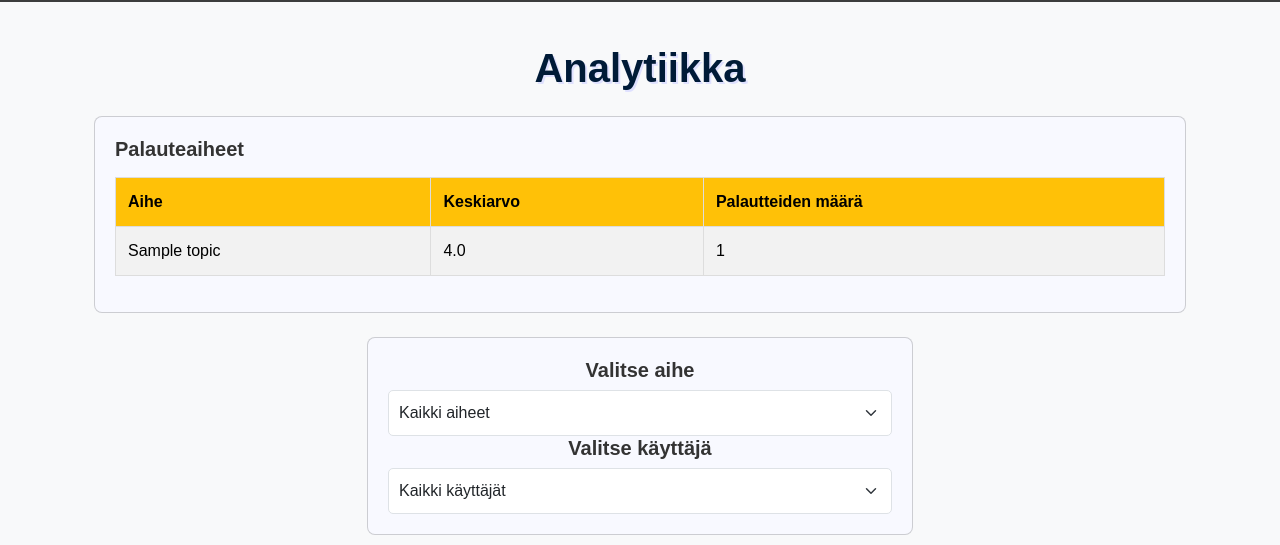
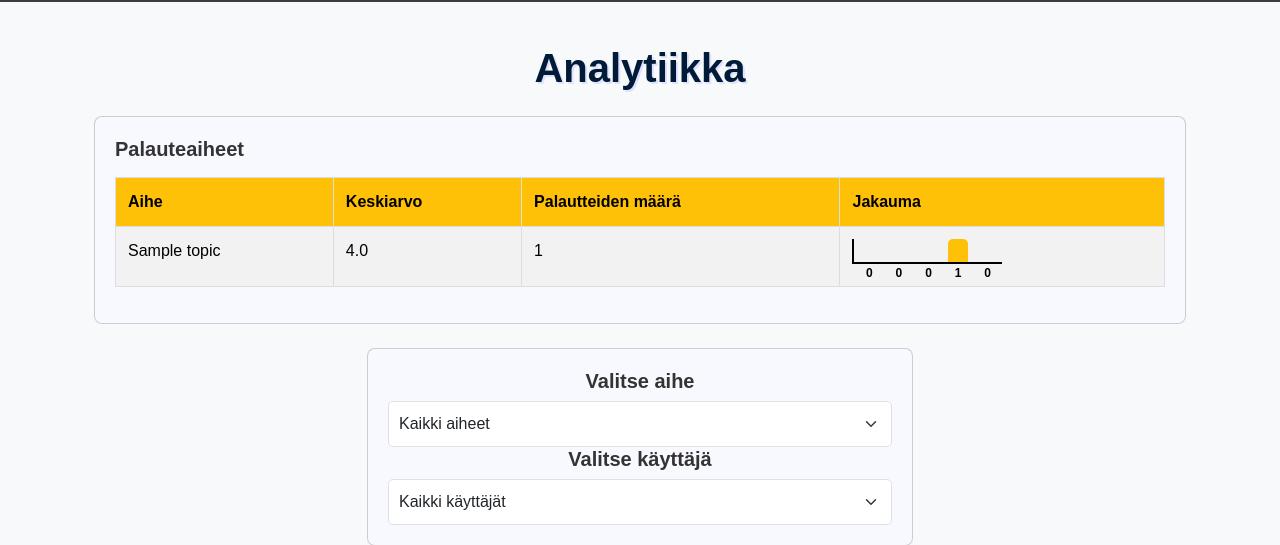
Before and after one commit to hamk-webdev-intim23a6/palautekooderit, a Django app: page /analytics/ in a window 1280 px wide. Shown: the part 88-633 px from the top of the page. Run offline with Django 4.2, Linux system fonts and the light colour scheme; a user stored in the database is signed in; tables that the repository leaves empty hold one stand-in row (values such as "Sample post").

Commit message:
Distribution chart

```diff
--- a/palautekooderit/feedbacksystem/views.py
+++ b/palautekooderit/feedbacksystem/views.py
@@ -113,6 +113,10 @@ def analytics(request):
     for topic in filteredTopics:
         topic_feedbacks = feedbacks.filter(topic=topic)
 
+        ratings = [0,0,0,0,0]
+        for feedback in topic_feedbacks:
+            ratings[feedback.rating-1] += 1
+
         avg_rating = topic_feedbacks.aggregate(Avg('rating'))['rating__avg']
         feedback_count = topic_feedbacks.count()
 
@@ -127,6 +131,7 @@ def analytics(request):
             'positive_comments': positive_comments,
             'negative_comments': negative_comments,
             'ideas_comments': ideas_comments,
+            'ratings': ratings,
         })
 
     return render(request, 'administration/analytics.html', {
--- a/palautekooderit/palautekooderit/static/css/style.css
+++ b/palautekooderit/palautekooderit/static/css/style.css
@@ -481,3 +481,44 @@ footer a {
 footer a:hover {
     text-decoration: underline;
 }
+
+/* Rating chart */
+    .chart-container {
+        display: flex;
+        justify-content: space-between;
+        width: 150px;
+        height: 25px;  /* Adjust height as needed */
+        align-items: flex-end;
+        border-left: 2px solid #000; /* Left border to represent y-axis */
+        border-bottom: 2px solid #000; /* Bottom border to represent x-axis */
+        margin-bottom: 10px;
+      }
+
+      .bar {
+        width: 30px;  /* Width of each bar */
+        background-color: #ffc107; /* Color of the bars */
+        text-align: center;
+        font-weight: bold;
+        margin: 0 5px;
+        border-radius: 5px 5px 0 0; /* Rounded top edges */
+        display: flex;
+        justify-content: flex-end;
+        align-items: flex-start;
+        position: relative;
+      }
+
+      .bar-label {
+        color: black;
+        font-size: 12px;
+        position: absolute;
+        bottom: -20px;  /* Adjust the distance of the label from the bar */
+        width: 100%;
+        text-align: center;
+      }
+
+      .y-axis {
+        display: flex;
+        flex-direction: column-reverse;
+        justify-content: space-between;
+        height: 100%;
+      }
--- a/palautekooderit/templates/administration/analytics.html
+++ b/palautekooderit/templates/administration/analytics.html
@@ -16,6 +16,7 @@
             <th>Aihe</th>
             <th>Keskiarvo</th>
             <th>Palautteiden määrä</th>
+            <th>Jakauma</th>
           </tr>
         </thead>
         <tbody>
@@ -24,6 +25,15 @@
               <td>{{ item.topic.name }}</td>
               <td>{{ item.avg_rating|floatformat:1 }}</td>
               <td>{{ item.feedback_count }}</td>
+              <td>
+                <div class="chart-container">
+                  {% for rating in item.ratings %}
+                    <div class="bar" style="height: calc( {{ rating }} / {{ item.feedback_count }} * 100% );">
+                      <div class="bar-label">{{ rating }}</div>
+                    </div>
+                  {% endfor %}
+                </div>
+              </td>
             </tr>
           {% empty %}
             <tr><td colspan="3">Ei vielä palautteita.</td></tr>
```
